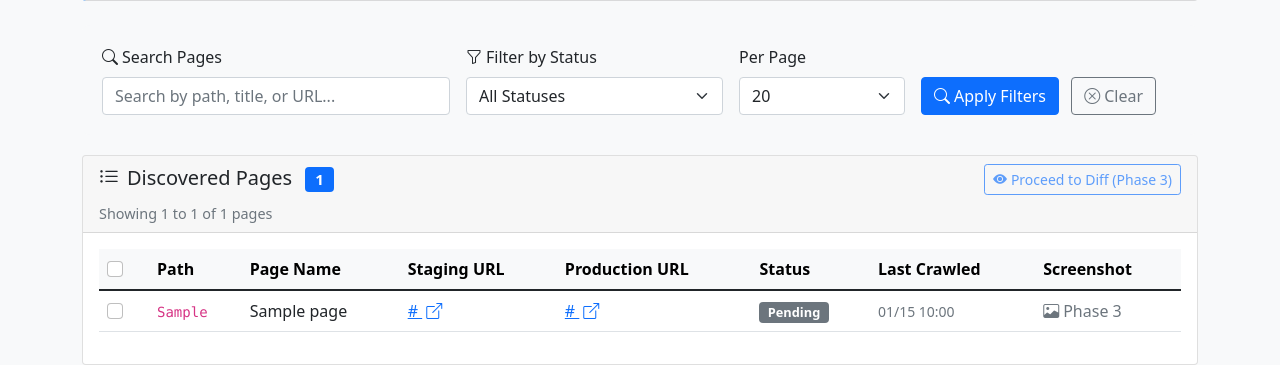
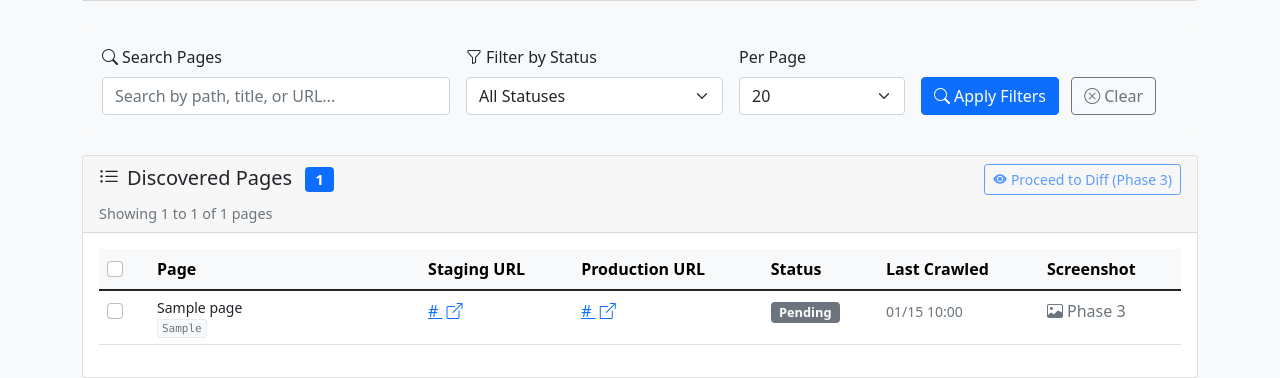
Before and after one commit to huebnermarketing/ui-regression-platform, a Flask app: page /projects/1 in a window 1280 px wide. Shown: the part 453-831 px from the top of the page. Run offline with Flask 3, Linux system fonts and the light colour scheme; a user stored in the database is signed in; tables that the repository leaves empty hold one stand-in row (values such as "Sample post"); some libraries are stand-ins or nearby versions.

Commit message:
Breadcrumb

```diff
--- a/templates/projects/details.html
+++ b/templates/projects/details.html
@@ -11,9 +11,32 @@
             max-width: 250px;
             word-break: break-all;
         }
-        .page-name-cell {
-            max-width: 200px;
+        .breadcrumb-cell {
+            max-width: 300px;
+            min-width: 200px;
+        }
+        .page-breadcrumb {
+            display: flex;
+            flex-direction: column;
+            gap: 4px;
+        }
+        .page-title {
             font-weight: 500;
+            font-size: 14px;
+            line-height: 1.3;
+            color: #212529;
+        }
+        .page-path {
+            font-size: 12px;
+            line-height: 1.2;
+        }
+        .page-path code {
+            background-color: #f8f9fa;
+            color: #6c757d;
+            padding: 2px 4px;
+            border-radius: 3px;
+            font-size: 11px;
+            border: 1px solid #e9ecef;
         }
         .status-badge {
             font-size: 0.8em;
@@ -272,8 +295,7 @@
                                             <th style="width: 50px;">
                                                 <input type="checkbox" class="form-check-input" id="selectAll">
                                             </th>
-                                            <th>Path</th>
-                                            <th>Page Name</th>
+                                            <th>Page</th>
                                             <th>Staging URL</th>
                                             <th>Production URL</th>
                                             <th>Status</th>
@@ -288,15 +310,19 @@
                                                     <input type="checkbox" class="form-check-input page-checkbox"
                                                            value="{{ page.id }}" name="selected_pages">
                                                 </td>
-                                                <td>
-                                                    <code>{{ page.path }}</code>
-                                                </td>
-                                                <td class="page-name-cell">
-                                                    {% if page.page_name %}
-                                                        <span title="{{ page.page_name }}">{{ page.page_name[:50] }}{% if page.page_name|length > 50 %}...{% endif %}</span>
-                                                    {% else %}
-                                                        <span class="text-muted fst-italic">No title</span>
-                                                    {% endif %}
+                                                <td class="breadcrumb-cell">
+                                                    <div class="page-breadcrumb">
+                                                        {% if page.page_name %}
+                                                            <div class="page-title" title="{{ page.page_name }}">
+                                                                {{ page.page_name[:60] }}{% if page.page_name|length > 60 %}...{% endif %}
+                                                            </div>
+                                                        {% else %}
+                                                            <div class="page-title text-muted fst-italic">No title</div>
+                                                        {% endif %}
+                                                        <div class="page-path">
+                                                            <code>{{ page.path }}</code>
+                                                        </div>
+                                                    </div>
                                                 </td>
                                                 <td class="url-cell">
                                                     <a href="{{ page.staging_url }}" target="_blank" class="text-break">
```
